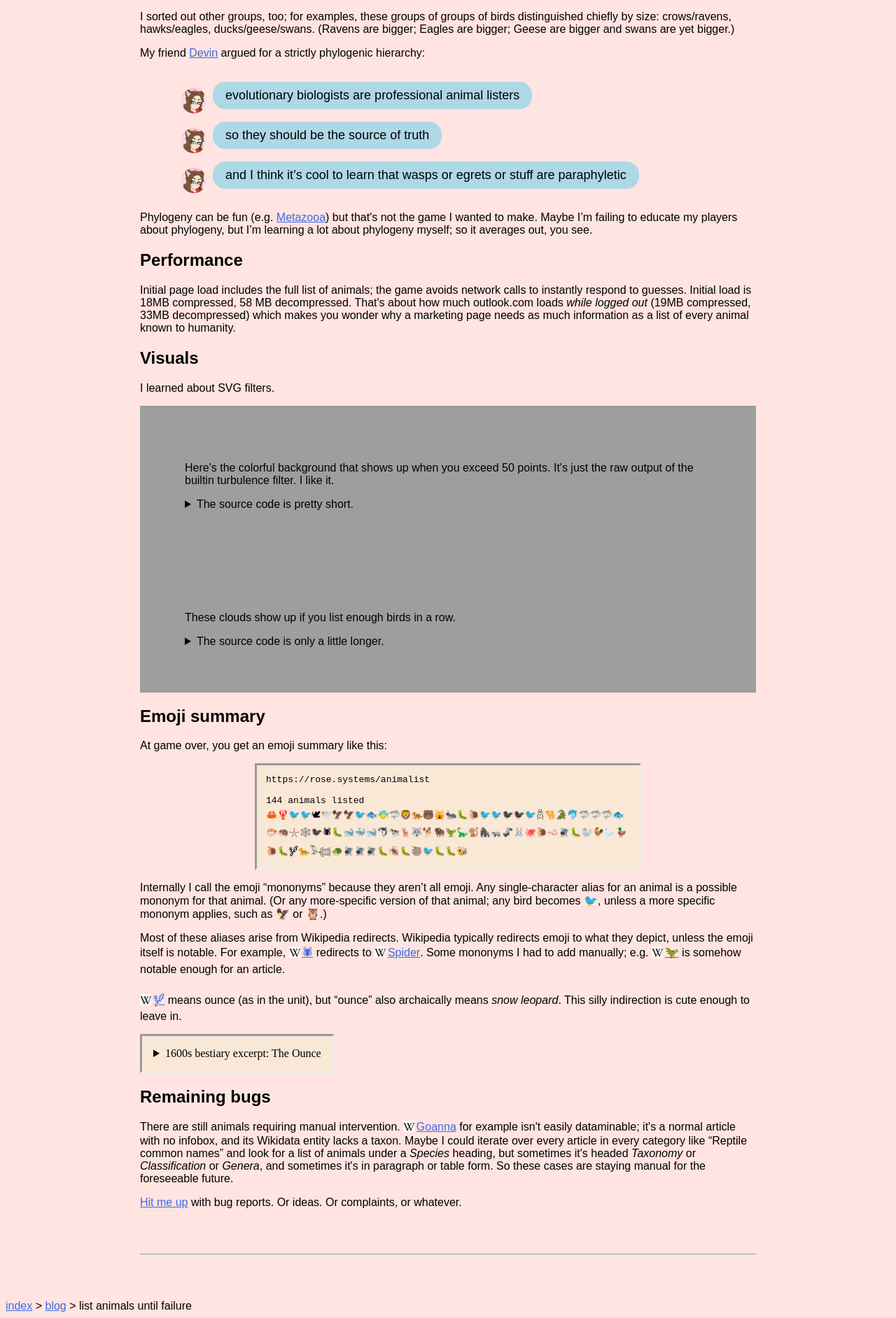
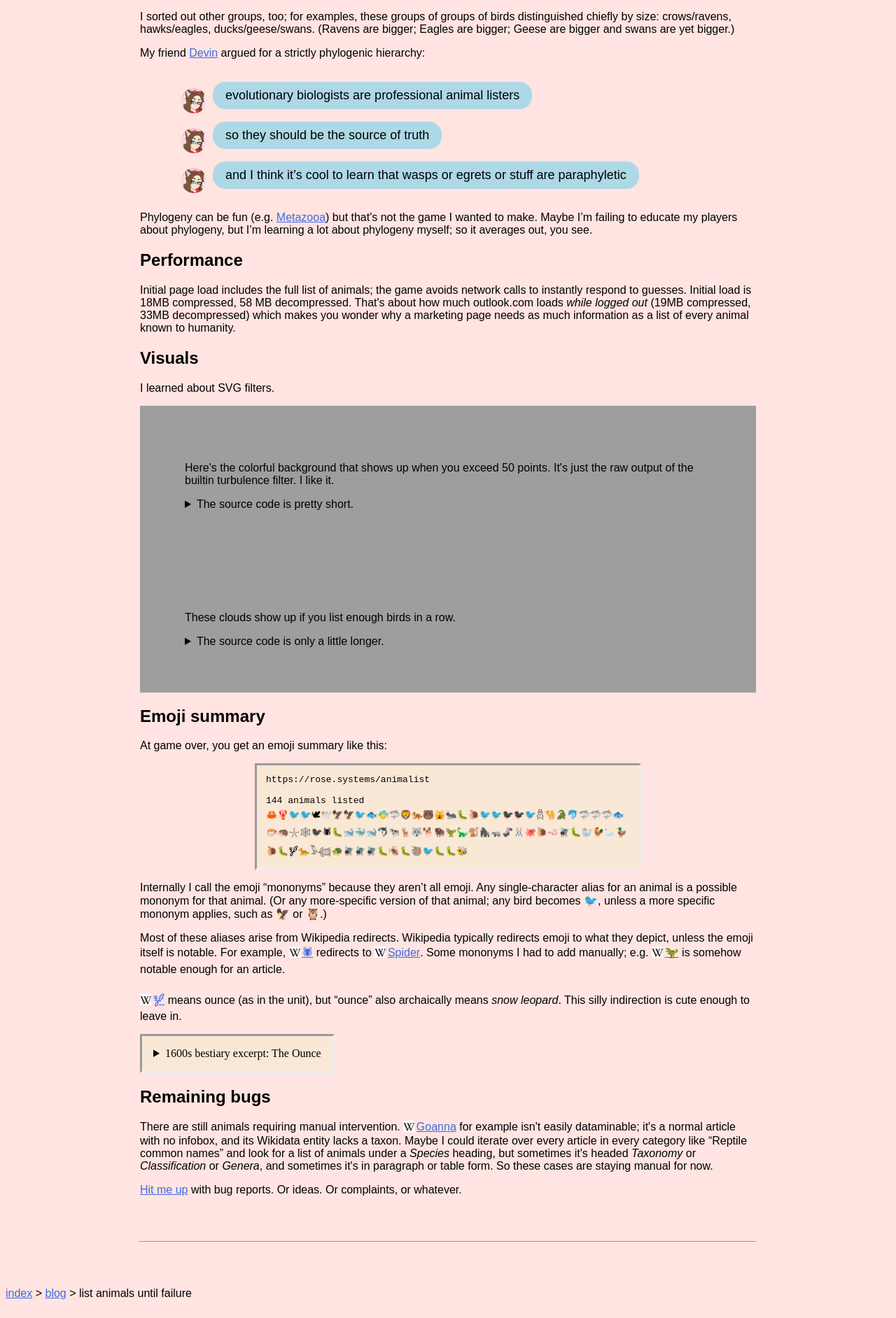
Before and after one commit to Roachbones/Roachbones.github.io, a Jekyll site: the page built from _posts/2025-01-24-list-animals-until-failure.html, in a window 1280 px wide. Shown: the part 2437-4321 px from the top of the page at 70% size. Built offline with Jekyll 4.4.1, drawn with Linux system fonts in a browser that asks for light colours.

Commit message:
Fix syntax errors

```diff
--- a/_layouts/default.html
+++ b/_layouts/default.html
@@ -22,10 +22,11 @@
 {% endif %}{% if paginator.next_page %}<link rel=next href="{{ paginator.next_page_path | absolute_url }}">
 {% endif %}
 <link rel=alternate type=application/atom+xml href=https://rose.systems/feed.xml title="viv's blog">
+<link rel=stylesheet type=text/css href=/style.css>
+<title>{{ page.title }}</title>
 
-<link rel=stylesheet type=text/css href=/style.css>
-
-<title>{{ page.title }}</title>
+{% if page.style %}<style>
+{{ page.style }}</style>{% endif %}
 
 <header>
 	<h1>{{ page.title }}</h1>
--- a/_layouts/vivpost.html
+++ b/_layouts/vivpost.html
@@ -3,12 +3,10 @@
 ---
 
 <main>
-
 {{ content }}
+</main>
 
 <hr style=margin-top:4em;margin-bottom:4em;>
-
-</main>
 
 <footer>
     <a href=/>index</a> &gt; <a href=/blog>blog</a> &gt; {{ page.title }}
--- a/_posts/2025-01-24-list-animals-until-failure.html
+++ b/_posts/2025-01-24-list-animals-until-failure.html
@@ -3,9 +3,7 @@
 title: "list animals until failure"
 subtitle: "About my little web game, <i>List Animals Until Failure</i>."
 description: "Making of List Animals Until Failure, the animal-naming game."
----
-
-<style>
+style: |
     a[href^="https://www.wikidata.org/"] {
         display: inline-block;
         &::before {
@@ -29,9 +27,9 @@
         max-width: max-content;
         border-style: inset;
     }
-#🝳[open] div { /* could use ::details-content but using div for compatibility */
+    #🝳[open] > div { /* could use ::details-content but using div for compatibility */
         display: flex; flex-wrap: wrap; justify-content: center; column-gap: 1em;
-    & section { flex: 1; min-width: 50% }
+        & > div { flex: 1; min-width: 50% }
         & img { flex: 1; min-width: 18em; max-width: 35em; align-self: center;}
     }
     @media (prefers-color-scheme: dark) {
@@ -42,7 +40,7 @@
             mix-blend-mode: screen;
         }
         #cloudy > * {
-        background-color: color-mix(var(--color-bg-secondary) 50%, transparent 50%);
+            background-color: color-mix(in oklch, var(--color-bg-secondary) 50%, transparent 50%);
         }
     }
     #devinscript {
@@ -69,8 +67,7 @@
         }
     }
     .bgdemo { padding: 4em; }
-
-</style>
+---
 
 <p>I made a web game, <a href=/animalist>List Animals Until Failure</a>. You just name as many animals as you can. Play it and show me how far you get.
 
@@ -201,7 +198,7 @@
 </div>
 
 
-<h2 id=emoji-summary>Emoji summary</h3>
+<h2 id=emoji-summary>Emoji summary</h2>
 
 <p>At game over, you get an emoji summary like this:</p>
 
@@ -220,11 +217,11 @@
 
 <details id=🝳><summary>1600s bestiary excerpt: The Ounce</summary>
 <div>
-<section lang=emodeng>
+<div lang=en-emodeng>
 <p>The Ounce is a moſt cruel Beaſt, of the quantity of a village or maſtiffe Dog, having his face and ears like to a Lions, his body, tail, feet, and nails like a Cats, of a very terrible Aſpect, his teeth ſo ſtrong and ſharp, that he can even cut Wood in ſunder with them; he hath alſo in his nails ſo great ſtrength, that he only fighteth with them, and uſeth them for his greateſt defence…</p>
 <p>The gall of this Beaſt is deadly poyſon, it hateth all creatures, and deſtroyeth them, eſpecially men; and therefore it may well be ſaid to be poſſeſſed with ſome evill ſpirit. It loveth none but his own kinde. And thus much for the Ounce.</p>
-</section>
-<img src=/post_assets/ounce.jpg>
+</div>
+<img src=/post_assets/ounce.jpg alt="Drawing of a snow leopard">
 </div>
 <p style=text-align:center><cite><a href=https://archive.org/details/historyoffourfoo00tops/page/441/mode/2up>The History of Four-footed Beaſts and Serpents, p441-442</a></cite></p>
 </details>
@@ -232,6 +229,6 @@
 
 <h2 id=remaining-bugs>Remaining bugs</h2>
 
-<p>There are still animals requiring manual intervention. <a href="https://en.wikipedia.org/wiki/Goanna">Goanna</a> for example isn't easily dataminable; it's a normal article with no infobox, and its Wikidata entity lacks a taxon. Maybe I could iterate over every article in every category like “Reptile common names” and look for a list of animals under a <i>Species</i> heading, but sometimes it's headed <i>Taxonomy</i> or <i>Classification</i> or <i>Genera</i>, and sometimes it's in paragraph or table form. So these cases are staying manual for the foreseeable future.
+<p>There are still animals requiring manual intervention. <a href="https://en.wikipedia.org/wiki/Goanna">Goanna</a> for example isn't easily dataminable; it's a normal article with no infobox, and its Wikidata entity lacks a taxon. Maybe I could iterate over every article in every category like “Reptile common names” and look for a list of animals under a <i>Species</i> heading, but sometimes it's headed <i>Taxonomy</i> or <i>Classification</i> or <i>Genera</i>, and sometimes it's in paragraph or table form. So these cases are staying manual for now.
 
 <p><a href=/contact>Hit me up</a> with bug reports. Or ideas. Or complaints, or whatever.</p>
--- a/style.css
+++ b/style.css
@@ -53,7 +53,7 @@
 h1 {
 	text-align: center;
 }
-main {
+main, body > hr {
 	max-width: 55em;
 	margin: auto;
 }
```
Also changed, not shown: blog.html (+4 -11 lines). Lines whose indentation alone changed are shown as unchanged.
